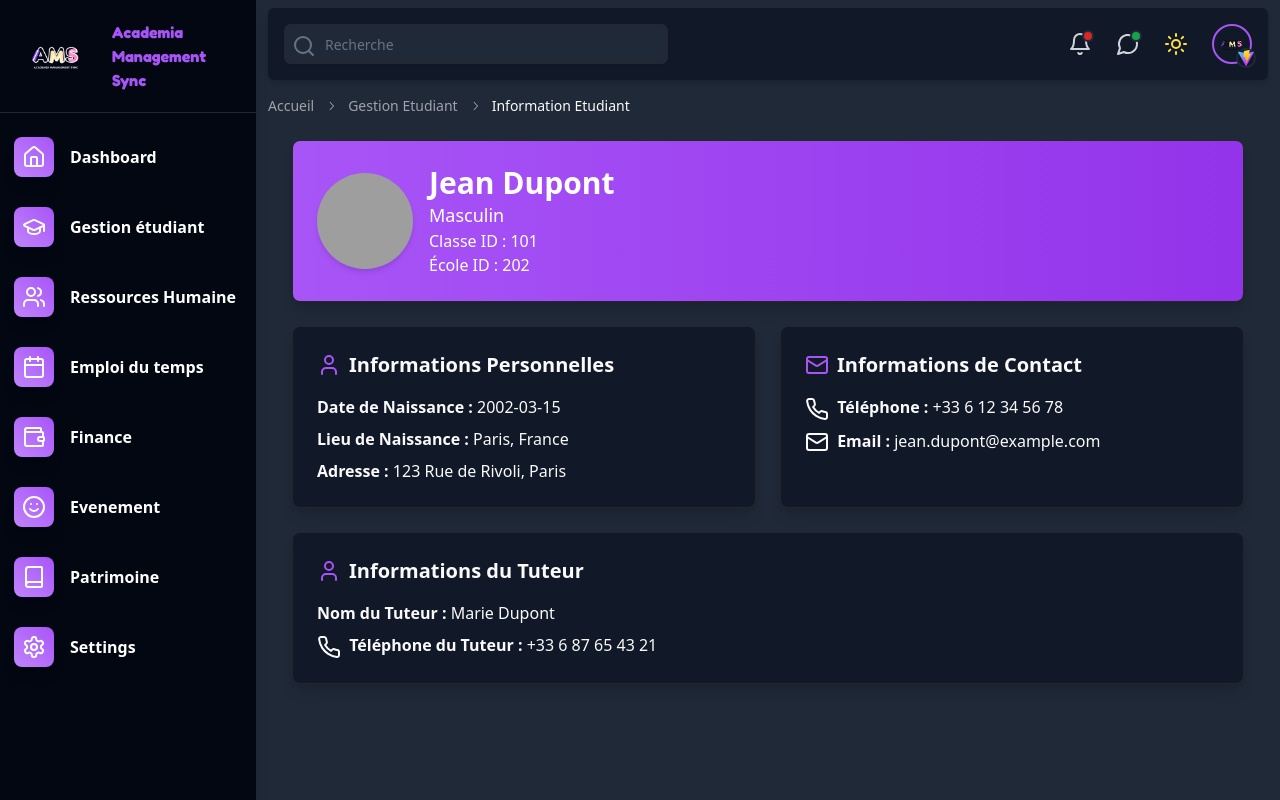
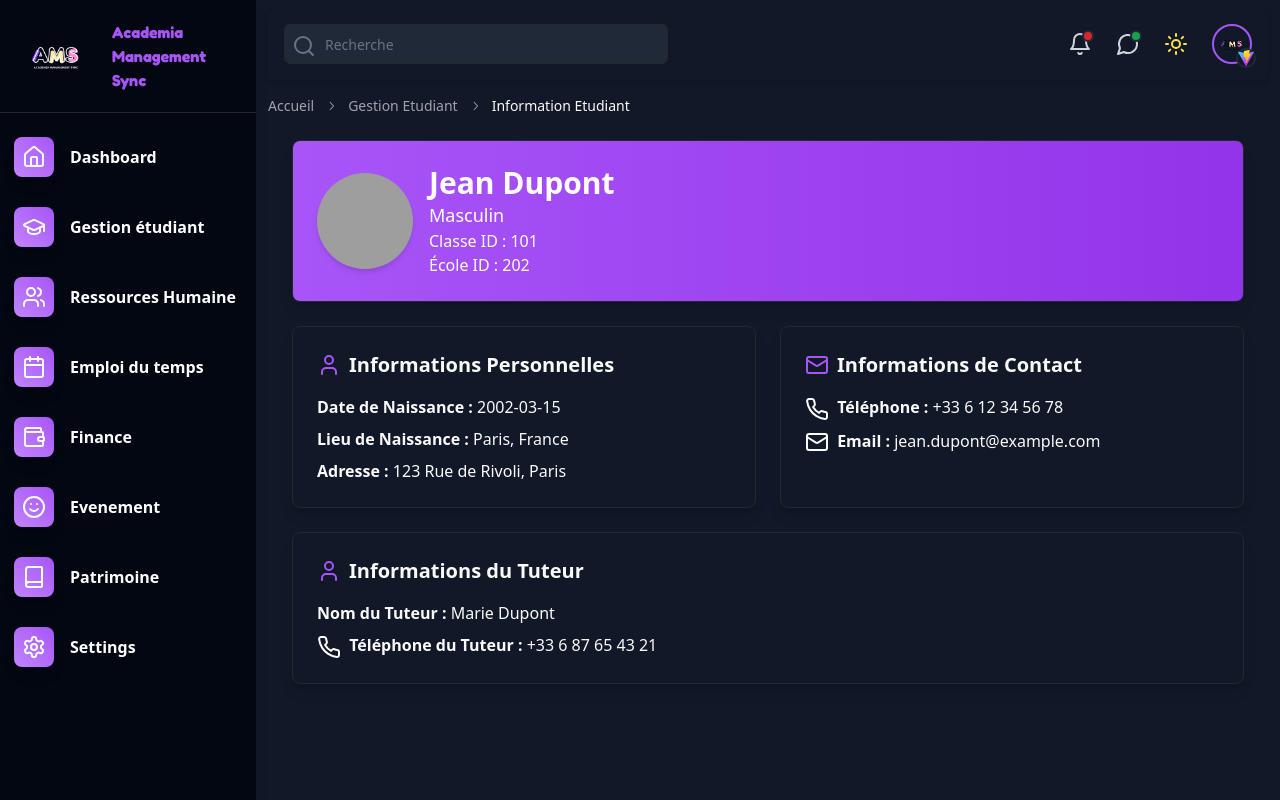
Before and after one commit to AureDulvresse/app.ams.io, a React (Vite) app: page /students/1 in a window 1280 px wide. Built offline with nearby package versions, Linux system fonts and the light colour scheme; grey boxes are pictures that could not be loaded.

Commit message:
Update DetailsPage.tsx

```diff
--- a/src/pages/modules/students/DetailsPage.tsx
+++ b/src/pages/modules/students/DetailsPage.tsx
@@ -15,7 +15,7 @@ const StudentDetailPage: React.FC = () => {
   return (
     <div className="flex min-h-screen">
       <Sidebar />
-      <div className="flex-1 flex flex-col px-3 py-2 bg-slate-50 dark:bg-gray-800 ml-64">
+      <div className="flex-1 flex flex-col px-3 py-2 bg-slate-50 dark:bg-gray-900 ml-64">
         <Navbar />
         <main className="flex-1 mt-4">
           <DynamicBreadcrumb items={breadcrumbItems} />
```
